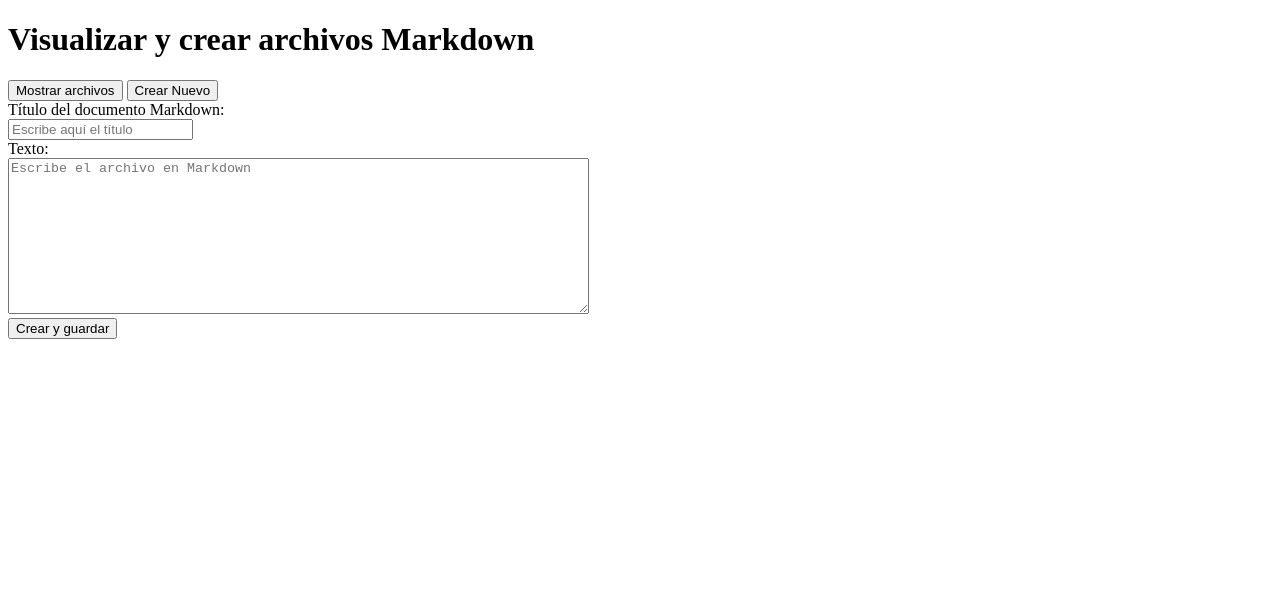
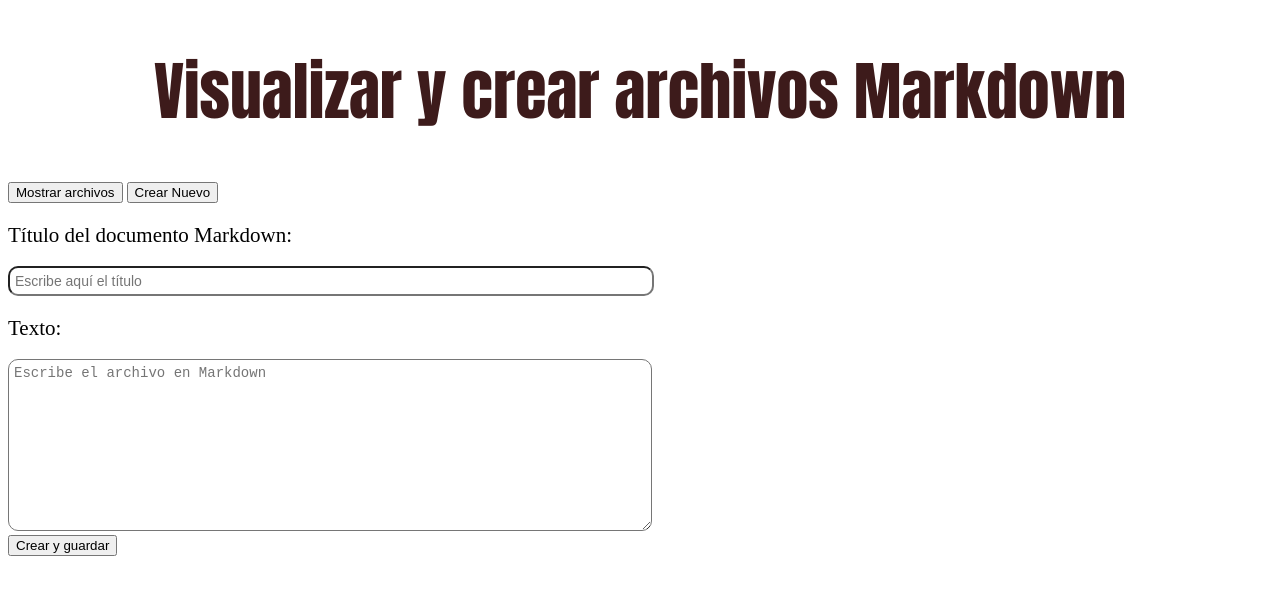
Before and after one commit to carrascoArles/Pweb2-lab03, a website: page public/index.html in a window 1280 px wide. Both pictures are taken after a click on the button "Crear Nuevo". Drawn offline with Linux system fonts and the light colour scheme.

Commit message:
agregando mas modificaciones

```diff
--- a/public/index.html
+++ b/public/index.html
@@ -5,7 +5,7 @@
     <meta name="viewport" content="width=device-width, initial-scale=1.0" />
 
     <title>Gestor Archivos Markdown</title>
-    <link rel="stylesheet" href="mystyles.css" />
+    <link rel="stylesheet" href="mystyle.css" />
   </head>
   <body>
     <div id="option-container">
--- a/public/mystyle.css
+++ b/public/mystyle.css
@@ -7,3 +7,25 @@ h1{
     text-align: center; font-size: 200%; font-family: Impact;
     color: rgba(31, 3, 3, 0.913);
   }
+  label {
+    display: block;
+    margin-top: 20px;
+    font-size: 21px;
+  }
+
+  input[type="text"]
+  {
+    width: 50%;
+    padding: 5px;
+    font-size: 14px;
+    border-radius: 10px;
+
+  }
+  textarea
+  {
+    width: 50%;
+    padding: 5px;
+    font-size: 14px;
+    border-radius: 10px;
+
+  }
```
